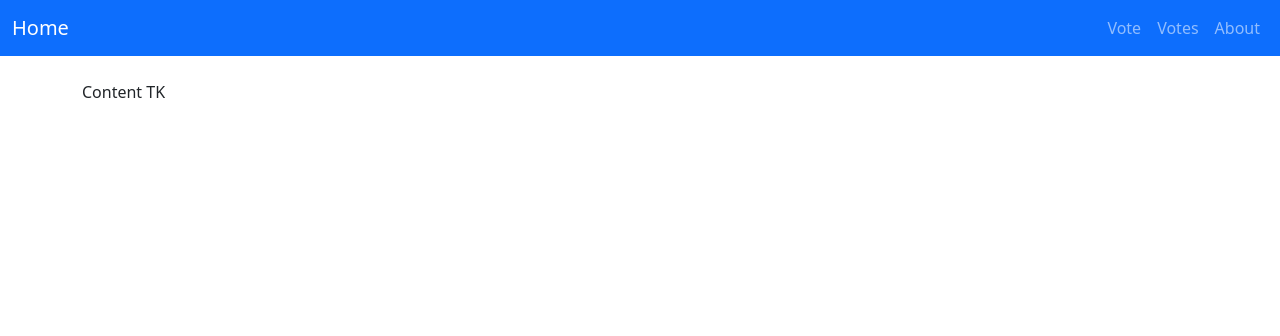
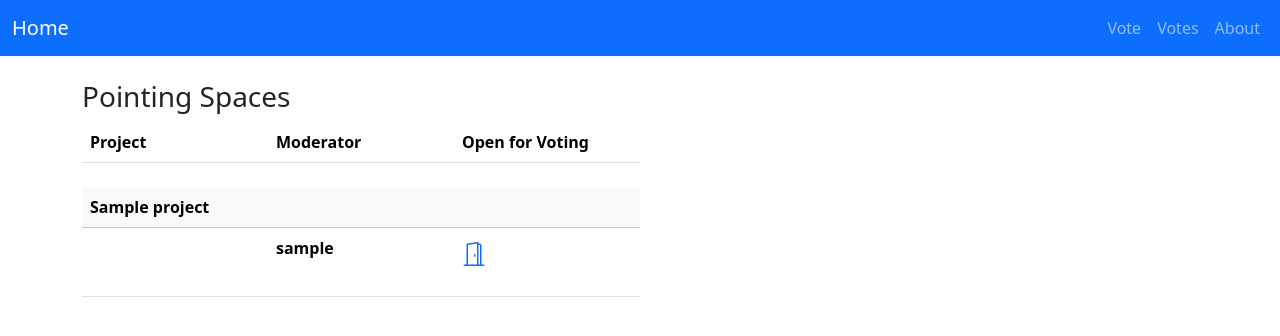
Before and after one commit to shacker/django-poynter, a Django app: page / in a window 1280 px wide. Shown: the top 336 px of the page. Run offline with Django 5.2, Linux system fonts and the light colour scheme; a user stored in the database is signed in; tables that the repository leaves empty hold one stand-in row (values such as "Sample post"); parts of the project's set-up code (start-up, migrations or seed data) failed here and were passed over.

Commit message:
Homepage now lists spaces and their moderators

```diff
--- a/poynter/points/views.py
+++ b/poynter/points/views.py
@@ -3,14 +3,15 @@ from django.utils.timezone import datetime
 from django.shortcuts import render
 from django.shortcuts import redirect
 from poynter.points.forms import VoteForm
-from poynter.points.models import Vote
+from poynter.points.models import Vote, Project
 from django.contrib.auth.decorators import login_required
 
 
 @login_required
 def home(request):
-    "Homepage TBD"
-    return render(request, "points/home.html", {})
+    "List spaces - projects and their pointing moderators"
+    projects = Project.objects.all()
+    return render(request, "points/home.html", {"projects": projects})
 
 
 def about(request):
--- a/poynter/templates/points/base.html
+++ b/poynter/templates/points/base.html
@@ -4,9 +4,10 @@
     <meta charset="utf-8"/>
     <title>{% block title %}{% endblock %}</title>
     {% load static %}
-    <!-- Bootstrap CSS -->
+    <!-- Bootstrap CSS and icons -->
     <link href="https://cdn.jsdelivr.net/npm/bootstrap@5.3.3/dist/css/bootstrap.min.css" rel="stylesheet">
     <link rel="stylesheet" type="text/css" href="{% static 'points/site.css' %}"/>
+    <link rel="stylesheet" href="https://cdn.jsdelivr.net/npm/bootstrap-icons@1.13.1/font/bootstrap-icons.min.css">
 </head>
 <body>
 <nav class="navbar navbar-expand-lg navbar-dark bg-primary mb-4">
--- a/poynter/templates/points/home.html
+++ b/poynter/templates/points/home.html
@@ -1,8 +1,43 @@
 {% extends "points/base.html" %}
-{% block title %}
-    Home
-{% endblock %}
+
+{% block title %}Points Home{% endblock %}
+
 {% block content %}
-    Content TK
+    <h3>Pointing Spaces</h3>
+
+    <table class="table">
+        <thead>
+            <tr class="d-flex mb-4">
+                <th scope="col" class="col-2">Project</th>
+                <th scope="col" class="col-2">Moderator</th>
+                <th scope="col" class="col-2">Open for Voting</th>
+            </tr>
+        </thead>
+        {% for project in projects %}
+            {% if project.space_set.all %}
+                <tr class="d-flex table-light">
+                    <td class="col-2"><b>{{ project }}</b></td>
+                    <td class="col-2"></td>
+                    <td class="col-2"></td>
+                </tr>
+            {% endif %}
+                {% for space in project.space_set.all  %}
+                    <tr class="d-flex">
+                        <td class="col-2"></td>
+                        <td class="col-2">
+                            <b>{{ space.moderator }}</b>
+                        </td>
+                        <td class="col-2">
+                            {% if space.is_open %}
+                                <p class="fs-4">
+                                <a href=""><i class="bi bi-door-open"></i></a>
+                                </p>
+                            {% endif %}
+                        </td>
+                    </tr>
+                {% endfor %}
+        {% endfor %}
+
+    </table>
 
 {% endblock %}
```
